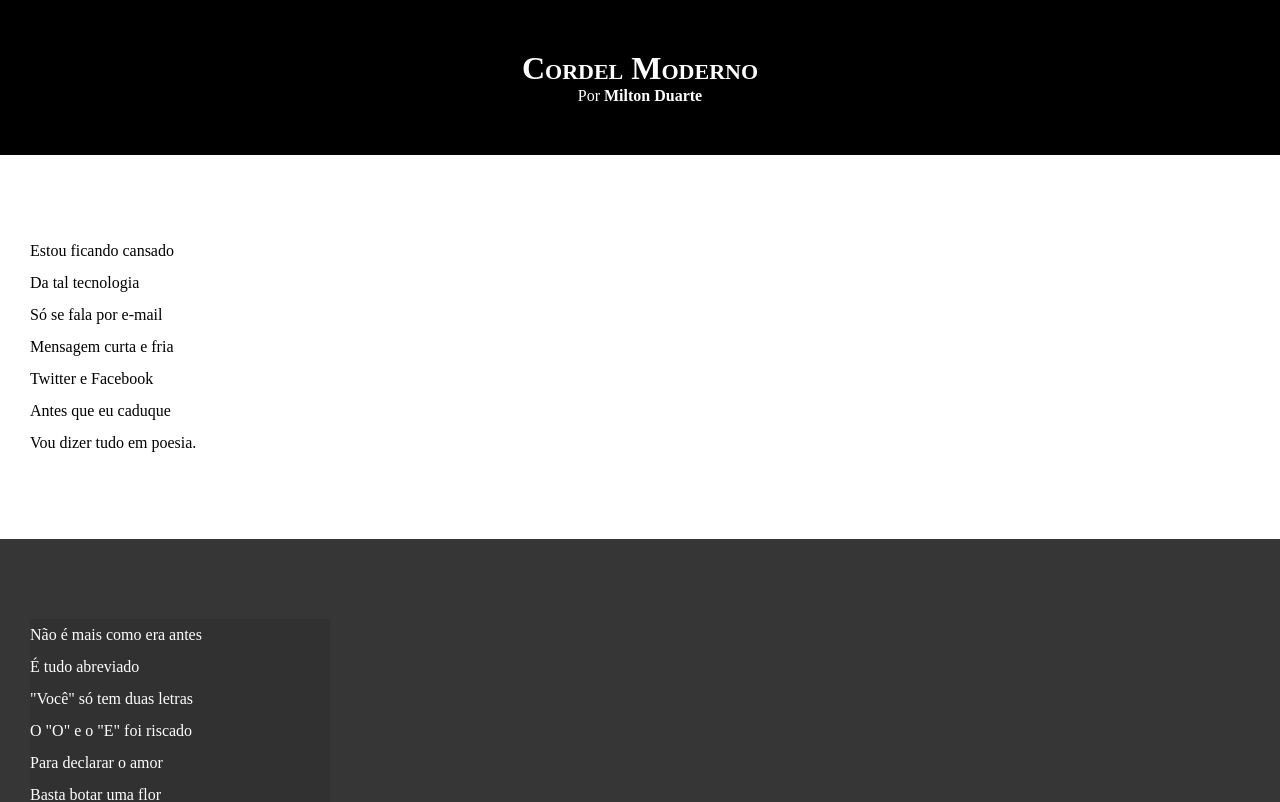
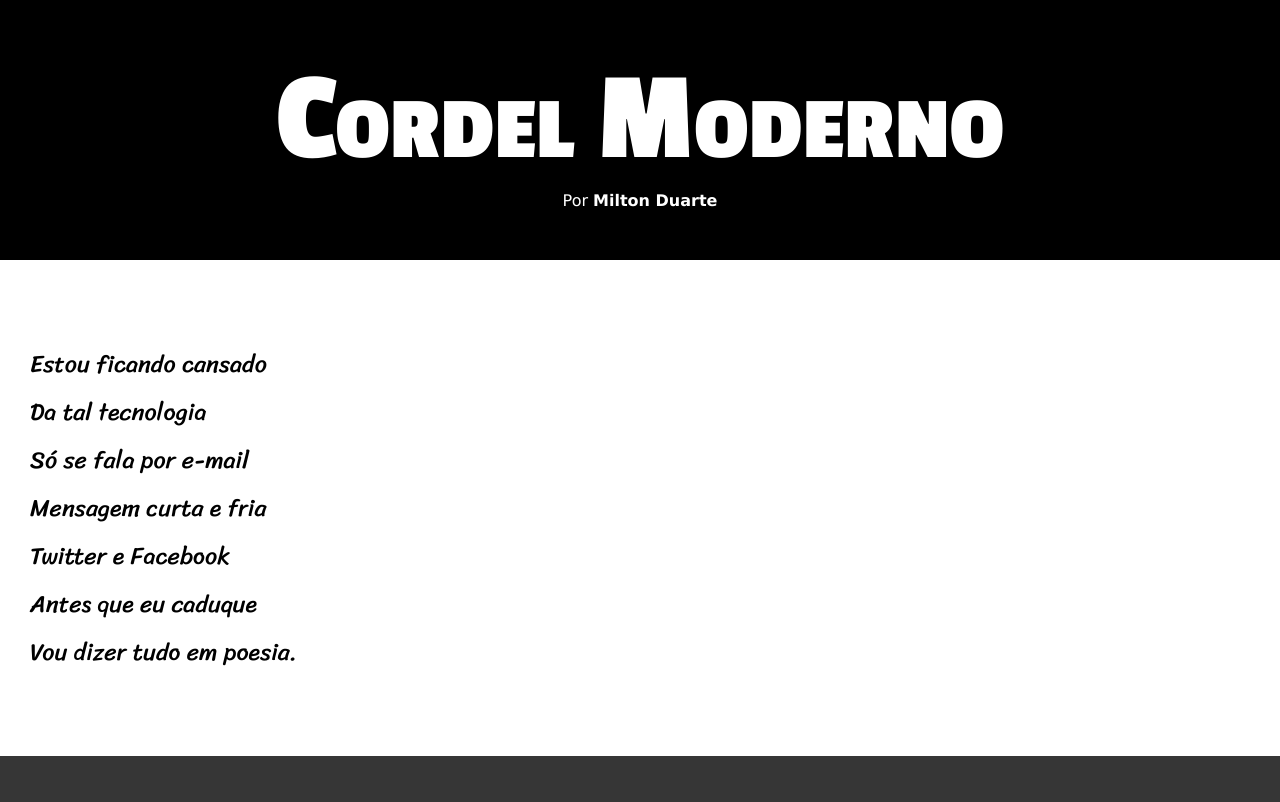
Before and after one commit to Gabriel-Gomes2003/html-css, a plain HTML site: page desafios/d012/index.html in a window 1280 px wide. Shown: the top 802 px of the page. Drawn offline with Linux system fonts and the light colour scheme.

Commit message:
atualizei 2 dos estilos

```diff
--- a/desafios/d012/estilo/style.css
+++ b/desafios/d012/estilo/style.css
@@ -1,25 +1,42 @@
 @charset "UTF-8";
+
+        @import url('https://fonts.googleapis.com/css2?family=Passion+One:wght@400;700;900&display=swap');
+
+        @import url('https://fonts.googleapis.com/css2?family=Sriracha&display=swap');
+
+
+      :root {
+        --font1:Verdana, Geneva, Tahoma, sans-serif;
+        --font2:"Passion One", serif;
+        --font3: "Sriracha", serif;
+
+      }
+
 
     * {
         margin: 0px;
         padding: 0px;
-    }
+        }
 
     html,body {
         background-color: darkgrey;
         min-height: 100vh;
-         }
+        font-family: var(--font1);
+
+     }
 
     header {
         background-color: black;
         color: white;
         text-align: center;
+
         }
 
     header > h1 {
         padding-top: 50px;
         font-variant: small-caps;
-
+        font-family: var(--font2);
+        font-size: 10vw;
         }
 
     header > p {
@@ -41,6 +58,8 @@
         padding-bottom: 10vh;
         line-height: 2em;
         padding-left: 30px;
+        font-family: var(--font3);
+        font-size: 1.5em;
     }
 
     section.normal {
```
